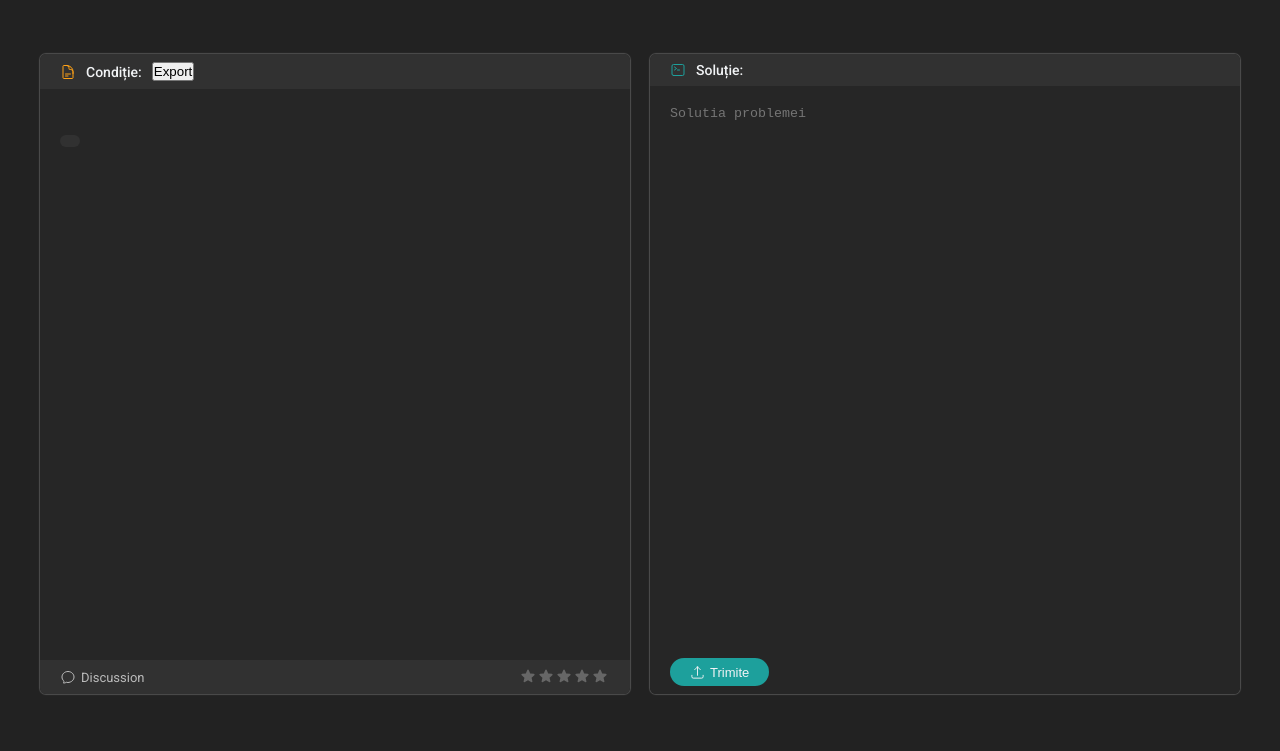
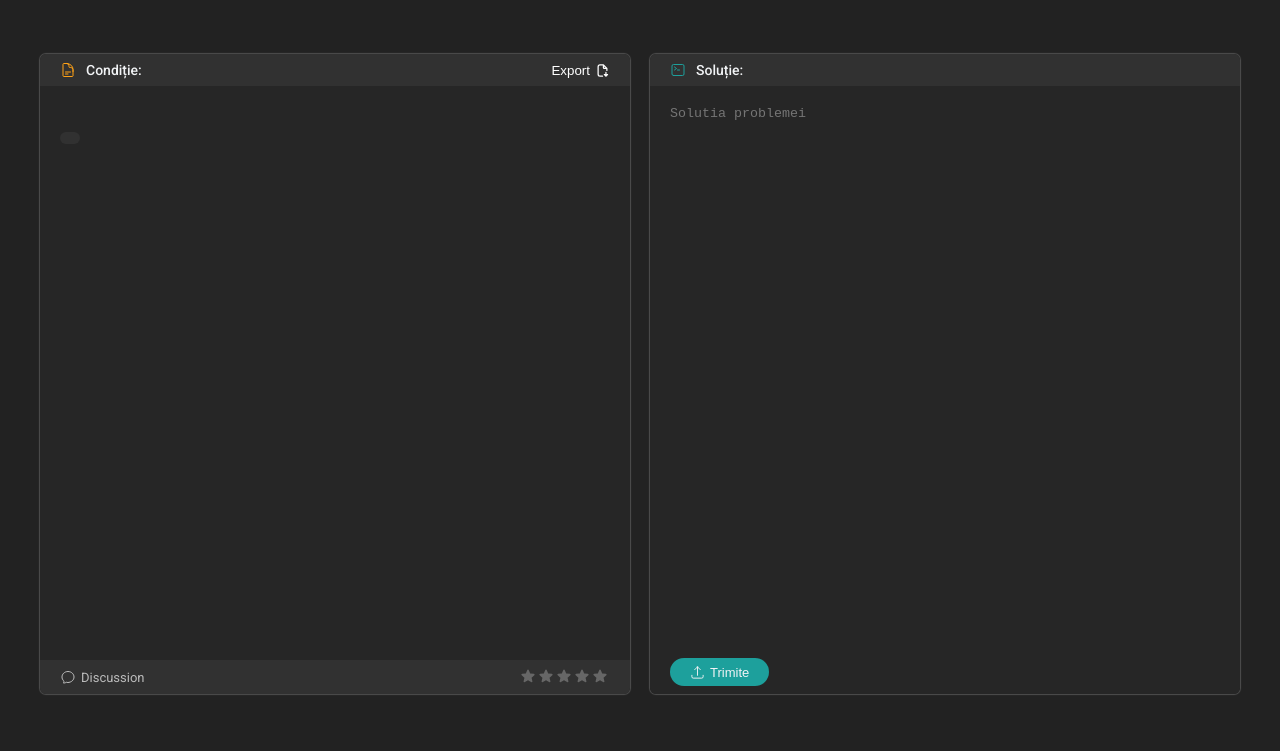
Before and after one commit to sandu-motelica/Informatix, a website with bundled scripts: page FRONTEND/pages/problem.html in a window 1280 px wide. Shown: the top 751 px of the page. Built offline with nearby package versions, Linux system fonts and the light colour scheme.

Commit message:
styled import/export btn

```diff
--- a/FRONTEND/assets/styles/main.css
+++ b/FRONTEND/assets/styles/main.css
@@ -207,6 +207,20 @@ a:active {
   color: var(--dark-color-3);
 }
 
+#export-problem,
+#import-problem {
+  background-color: transparent;
+  border: none;
+  color: white;
+  cursor: pointer;
+  display: flex;
+  gap: 0.5rem;
+}
+
+#export-problem {
+  margin-left: auto;
+}
+
 #choice-tags-list button {
   background-color: var(--primary-color);
 }
--- a/FRONTEND/pages/problem.html
+++ b/FRONTEND/pages/problem.html
@@ -21,7 +21,14 @@
               d="M19.5 14.25v-2.625a3.375 3.375 0 0 0-3.375-3.375h-1.5A1.125 1.125 0 0 1 13.5 7.125v-1.5a3.375 3.375 0 0 0-3.375-3.375H8.25m0 12.75h7.5m-7.5 3H12M10.5 2.25H5.625c-.621 0-1.125.504-1.125 1.125v17.25c0 .621.504 1.125 1.125 1.125h12.75c.621 0 1.125-.504 1.125-1.125V11.25a9 9 0 0 0-9-9Z" />
           </svg>
           <h2>Condiție:</h2>
-          <button id="export-problem" onclick="exportProblem()">Export</button>
+          <button id="export-problem" onclick="exportProblem()">Export <svg xmlns="http://www.w3.org/2000/svg"
+              width="15px" height="15px" viewBox="0 0 24 24" fill="none">
+              <path
+                d="M13.5 3H12H8C6.34315 3 5 4.34315 5 6V18C5 19.6569 6.34315 21 8 21H12M13.5 3L19 8.625M13.5 3V7.625C13.5 8.17728 13.9477 8.625 14.5 8.625H19M19 8.625V11.8125"
+                stroke="#fff" stroke-width="2" stroke-linecap="round" stroke-linejoin="round" />
+              <path d="M17.5 15V21M17.5 21L15 18.5M17.5 21L20 18.5" stroke="#fff" stroke-width="2"
+                stroke-linecap="round" stroke-linejoin="round" />
+            </svg></button>
         </div>
         <div class="problem__content">
           <h1 class="problem__title"></h1>
```
